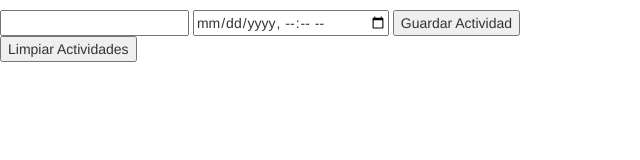
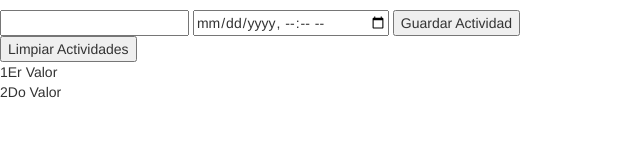
Before and after one commit to guille367/ProyectosMEAN, a plain HTML site: page ToDoList/index.html in a window 1280 px wide. Shown: the whole page, without its empty margins (0-640 px from the left). Drawn offline with nearby package versions, Linux system fonts and the light colour scheme.

Commit message:
Agregado los apply, falta watchers

```diff
--- a/ToDoList/controllers/controller.js
+++ b/ToDoList/controllers/controller.js
@@ -40,3 +40,17 @@ app.controller('Ctroller',function($scope, localStorageService){
     }
 
 });
+
+app.controller('ControllerWatcheado',function($scope){
+
+    $scope.Attr1 = "Primer Valor";
+    $scope.Attr2 = "Segundo Valor";
+
+    setTimeout(function(){
+    $scope.$apply(function(){
+    $scope.Attr1 = "1Er Valor";
+    $scope.Attr2 = "2Do Valor";
+    });
+    },"2000");
+
+});
--- a/ToDoList/index.html
+++ b/ToDoList/index.html
@@ -20,6 +20,11 @@
         </form>
             <button ng-click="LimpiarActividades()">Limpiar Actividades</button>
 
+        <div ng-controller="ControllerWatcheado">
+            {{Attr1}} <br>
+            {{Attr2}}
+        </div>
+
     <script src="../ScriptsBasicos/jquery-1.12.0.js"></script>
     <script src="../ScriptsBasicos/angular.js"></script>
     <script src="angular-local-storage.min.js"></script>
```
